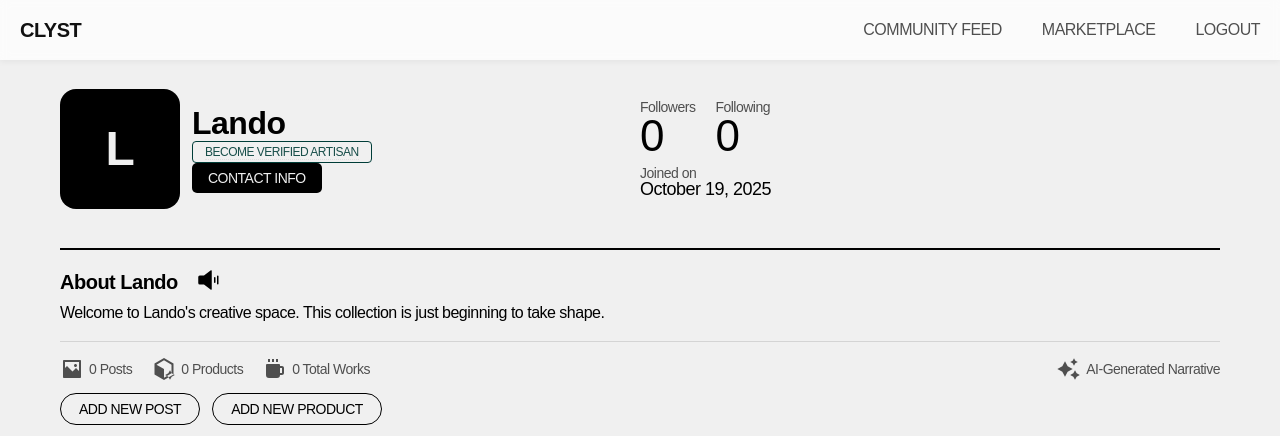
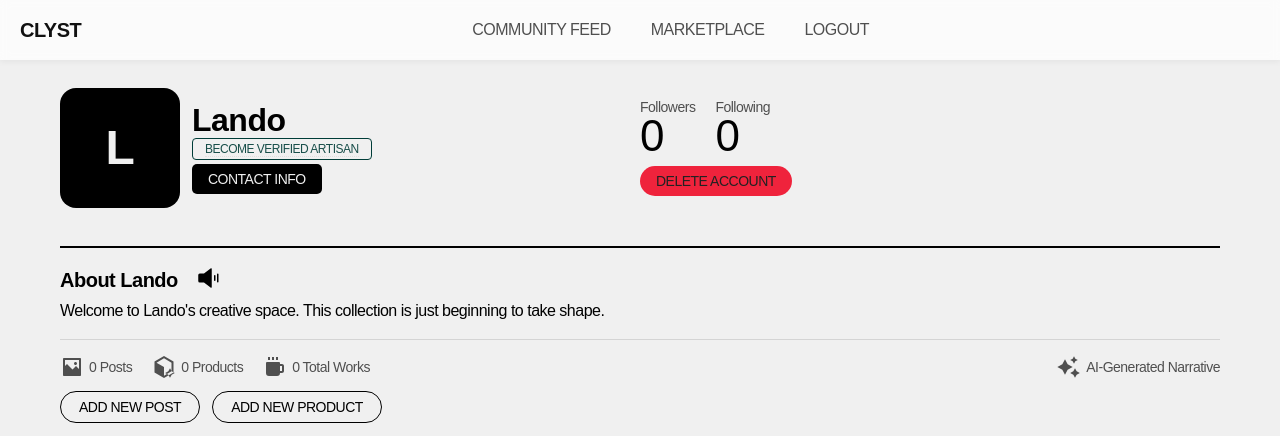
Before and after one commit to Shr3y4sm/Clyst, a Flask app: page /profile in a window 1280 px wide. Shown: the top 436 px of the page. Run offline with Flask 3, Linux system fonts and the light colour scheme; a user stored in the database is signed in; data comes from the database, SQL or seed files in the repository; both versions use the stored data as it was after the commit; some libraries are stand-ins or nearby versions.

Commit message:
Added follow, unfollow and delete buttons

```diff
--- a/static/css/profile.css
+++ b/static/css/profile.css
@@ -170,6 +170,12 @@ h1 {
 	justify-content: space-between;
 	gap: 8px;
 	margin: 20px 0;
+}
+
+.delete-account-btn {
+	background-color: #ef233c;
+	color: #222;
+	text-decoration: none;
 }
 
 .follow {
@@ -546,7 +552,7 @@ h1 {
 .profile-verify {
 	border-color: light-dark(#003d38, #57ffd8);
 	color: light-dark(#003d38, #57ffd8);
-	margin-bottom: 0;
+	margin-bottom: 4px;
 }
 
 .profile-verify:hover {
@@ -720,8 +726,7 @@ button {
 	border-radius: 24px;
 	width: 90%;
 	max-width: 500px;
-	max-height: 90vh;
-	overflow-y: auto;
+	max-height: fit-content;
 	transform: translateY(20px);
 	transition: transform 0.3s ease;
 	box-shadow: 0 8px 32px rgba(0, 0, 0, 0.3);
@@ -735,14 +740,16 @@ button {
 	display: flex;
 	justify-content: space-between;
 	align-items: center;
-	margin-bottom: 20px;
-	padding-bottom: 16px;
 	border-bottom: 1px solid var(--border);
 }
 
 .modal-header h2 {
 	color: var(--text);
 	margin: 0;
+}
+
+.modal-body {
+	padding: 12px 16px;
 }
 
 .close-btn {
--- a/templates/profile.html
+++ b/templates/profile.html
@@ -49,7 +49,8 @@
           {% endif %}
         </div>
 
-        <div id="google_translate_element" class="translate-element"></div>
+        <div class="nav-actions">
+        <div id="google_translate_element" class="translate-element"></div></div>
       </div>
 
       <div class="mobile-menu" id="mobileMenu">
@@ -163,11 +164,27 @@
               </div>
             </div>
               <div class="info-item">
-                <div class="info-label">Joined on</div>
+                {% if current_user.is_authenticated and current_user.id ==
+            profile_user.id %}
+                 <span>
+                  <a href="#" onclick="confirmDeleteAccount(event)" class="btn btn-primary delete-account-btn">DELETE ACCOUNT</a>
+                </span>
+                {% else %}
+                <!-- <div class="info-label">Joined on</div>
                 <div class="info-value">
                   {% if profile_user %} {{ profile_user.created_at }} {% else %}
                   {{ current_user.created_at }} {% endif %}
-                </div>
+                </div> -->
+                <span>
+                  <a
+                    href="#"
+                    id="follow-btn" class="btn btn-primary"
+                    onclick="toggleFollow(event, {{ profile_user.id }})"
+                  >
+                    {% if is_following %}UNFOLLOW{% else %}FOLLOW{% endif %}
+                  </a>
+                </span>
+                {% endif %}
               </div>
             </div>
           </div>
```
Also changed, not shown: other parts of templates/profile.html (+18 -9 lines), instance/clyst.db.
